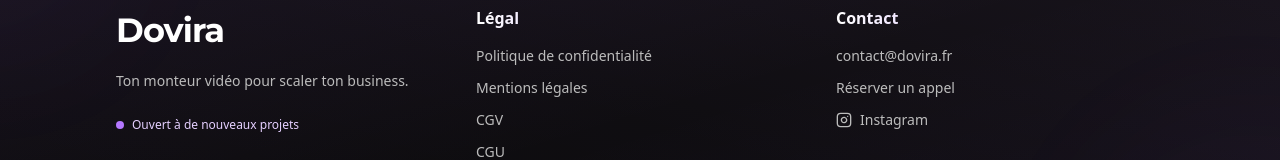
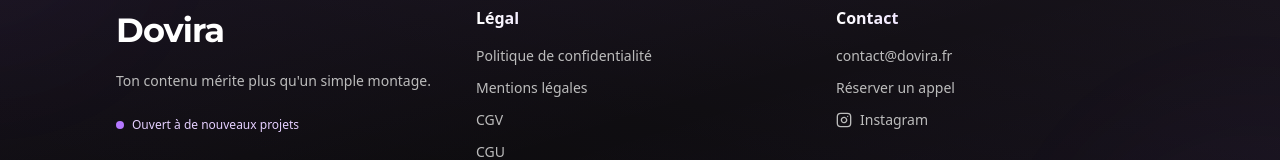
Before and after one commit to thmslfb/dovira, a Next.js app: page / in a window 1280 px wide. Shown: the part 8170-8330 px from the top of the page. Built offline with nearby package versions, Linux system fonts and the light colour scheme.

Commit message:
chore(footer): apply minor content/style tweak

```diff
--- a/components/sections/footer.tsx
+++ b/components/sections/footer.tsx
@@ -32,7 +32,7 @@
               </span>
             </Link>
             <p className="text-sm max-w-xs leading-relaxed text-[#BCBCBC]">
-              Ton monteur vidéo pour scaler ton business.
+              Ton contenu mérite plus qu&apos;un simple montage.
             </p>
             <div className="flex items-center gap-2 mt-2">
               <div className="w-2 h-2 rounded-full bg-[rgb(180,120,255)]" />
```
